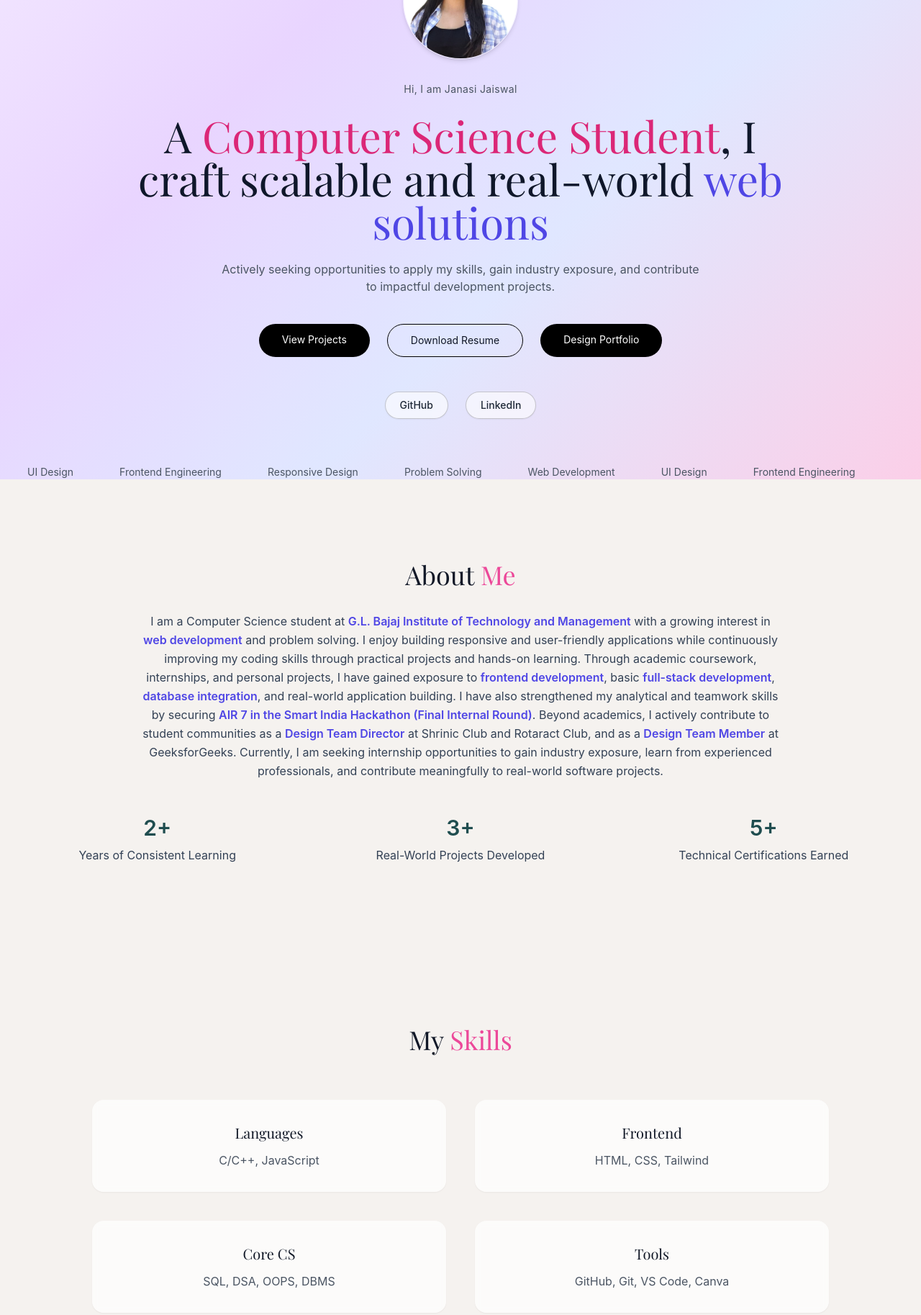
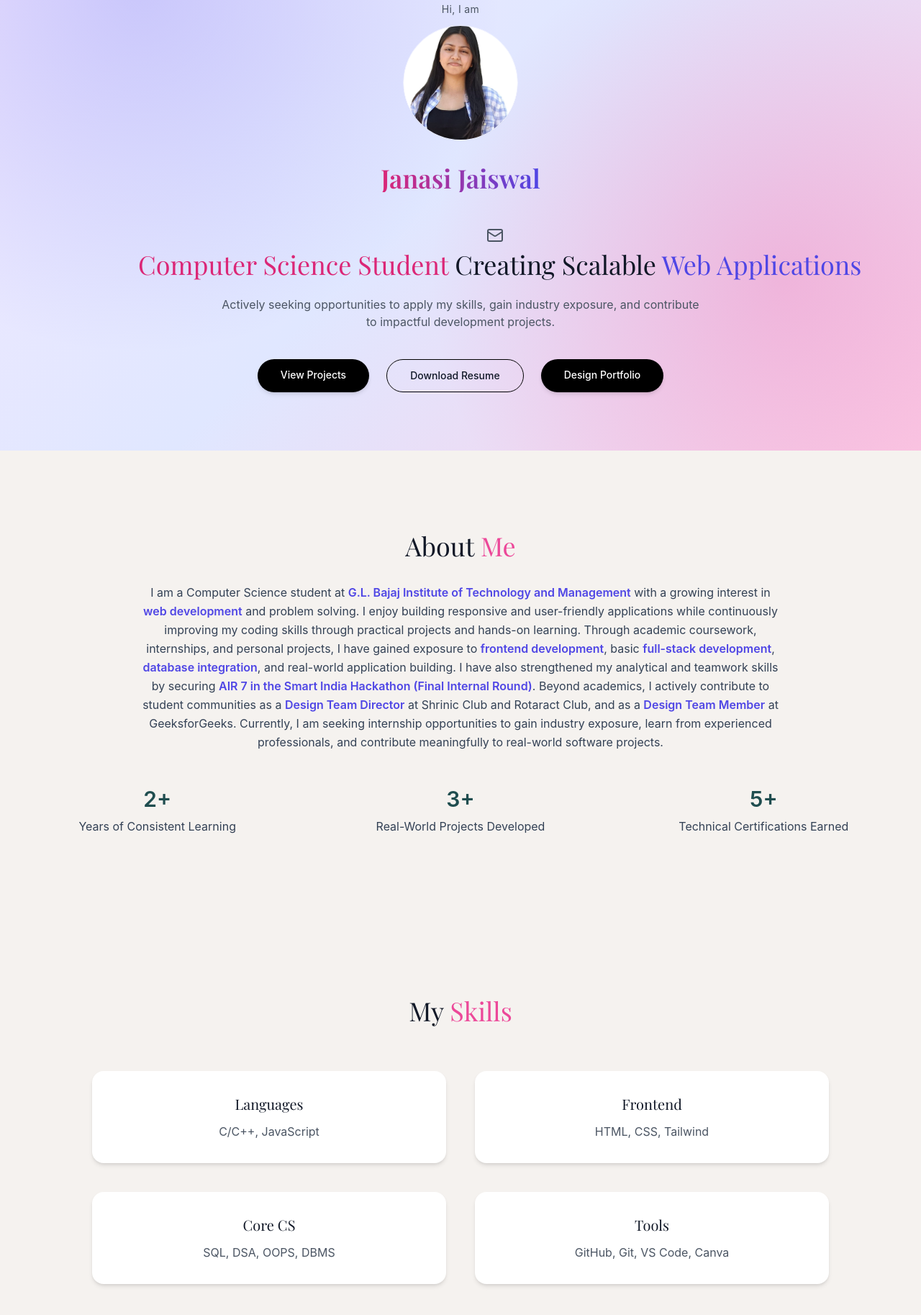
Before and after one commit to Janasi8/janasi-portfolio, a plain HTML site: page index.html in a window 1280 px wide. Shown: the part 174-2001 px from the top of the page at 72% size. Drawn offline with nearby package versions, Linux system fonts and the light colour scheme.

Commit message:
updated code

```diff
--- a/index.html
+++ b/index.html
@@ -4,29 +4,49 @@
 <meta charset="UTF-8">
 <meta name="viewport" content="width=device-width, initial-scale=1.0">
 <title>Janasi Jaiswal</title>
-
+<script src="https://cdn.jsdelivr.net/npm/particles.js@2.0.0/particles.min.js"></script>
 <link href="https://fonts.googleapis.com/css2?family=Playfair+Display:wght@400;600;700&display=swap" rel="stylesheet">
 <script src="https://cdn.tailwindcss.com"></script>
-
+<script src="https://unpkg.com/lucide@latest"></script>
 <style>
 body{
   font-family: 'Inter', sans-serif;
-  background:#f5f2ef;
   color:#111827;
+
+  position: relative;
+  z-index: 1;
+
+  background: linear-gradient(
+    120deg,
+    #f5f2ef 0%,
+    #f8f4ff 25%,
+    #eef2ff 50%,
+    #fff1f6 75%,
+    #f5f2ef 100%
+  );
+  background-size: 300% 300%;
+  animation: gradientMove 15s ease infinite;
 }
 
+@keyframes gradientMove {
+  0%{background-position:0% 50%;}
+  50%{background-position:100% 50%;}
+  100%{background-position:0% 50%;}
+}
+html{
+  scroll-behavior: smooth;
+}
 
 /* EXACT HERO GRADIENT SHADE */
 .hero-bg{
-  background: linear-gradient(
-    135deg,
-    #f3e8ff 0%,
-    #e9d5ff 30%,
-    #e0e7ff 60%,
-    #fbcfe8 100%
-  );
+  background:
+  radial-gradient(circle at 15% 20%, rgba(99,102,241,0.25), transparent 40%),
+  radial-gradient(circle at 85% 70%, rgba(236,72,153,0.25), transparent 40%),
+  linear-gradient(135deg,#f3e8ff,#e0e7ff,#fbcfe8);
+
+  position: relative;
+  overflow: hidden;
 }
-
 .serif{
   font-family: 'Playfair Display', serif;
 }
@@ -34,15 +54,25 @@ body{
 </head>
 
 <body>
+  <div id="particles-js"></div>
 <!-- NAVBAR -->
 <nav class="fixed top-0 w-full z-50 backdrop-blur-md bg-white/40 border-b border-black/5">
 
   <div class="max-w-7xl mx-auto px-8 py-4 flex justify-between items-center">
+<div class="flex items-center gap-3">
 
-    <!-- Logo -->
-    <h2 class="serif text-lg font-semibold text-gray-800">
-      Janasi
-    </h2>
+  <!-- JJ Logo -->
+  <div class="w-9 h-9 rounded-full bg-gradient-to-br from-pink-500 to-indigo-500
+              flex items-center justify-center text-white font-semibold text-sm shadow-md">
+    JJ
+  </div>
+
+  <!-- Name -->
+  <h2 class="serif text-lg font-semibold text-gray-800">
+    Janasi Jaiswal
+  </h2>
+
+</div>
 
     <!-- Links -->
     <ul class="hidden md:flex gap-10 text-sm text-gray-700">
@@ -66,74 +96,91 @@ body{
   </div>
 
 </nav>
+<div class="fixed top-20 left-20 w-72 h-72 bg-pink-300 rounded-full blur-3xl opacity-30 -z-10"></div>
+<div class="fixed bottom-20 right-20 w-72 h-72 bg-indigo-300 rounded-full blur-3xl opacity-30 -z-10"></div>
+
 <!-- HERO -->
+
 <section id="home" class="hero-bg min-h-screen flex flex-col items-center justify-center text-center px-6 pt-24 scroll-mt-24">
+<canvas id="tech-bg" class="absolute inset-0 -z-10"></canvas>
+<p class="text-sm tracking-wide text-gray-600 mb-3">
+  Hi, I am
+</p>
+
+
 <!-- IMAGE -->
 <div class="mb-8 flex justify-center">
-  <img src="./images/photo.jpeg"
-  class="w-32 h-32 md:w-40 md:h-40 object-cover rounded-full shadow-md border border-white/50">
+  <div class="w-32 h-32 md:w-40 md:h-40 overflow-hidden rounded-full">
+    <img src="./images/photo.jpeg"
+      class="w-full h-full object-cover rounded-full shadow-md border border-white/50 transition-transform duration-300 hover:scale-105">
+  </div>
+</div>
+<h2 class="serif text-3xl md:text-4xl font-semibold bg-gradient-to-r
+           from-pink-600 to-indigo-600 bg-clip-text text-transparent mb-6">
+  Janasi Jaiswal
+</h2>
+<!-- Social Links -->
+<div class="flex items-center justify-center gap-8 text-gray-600 text-xl mt-4">
+
+  <!-- GitHub -->
+  <a href="https://github.com/Janasi8" target="_blank"
+     class="p-2 rounded-full hover:bg-gray-100 hover:text-black
+     transition-all duration-300 transform hover:-translate-y-1 hover:scale-110">
+    <i data-lucide="github" class="w-6 h-6"></i>
+  </a>
+
+  <!-- LinkedIn -->
+  <a href="https://www.linkedin.com/in/janasi-jaiswal-9904312a1" target="_blank"
+     class="p-2 rounded-full hover:bg-blue-50 hover:text-blue-600
+     transition-all duration-300 transform hover:-translate-y-1 hover:scale-110">
+    <i data-lucide="linkedin" class="w-6 h-6"></i>
+  </a>
+
+  <!-- Email -->
+  <a href="mailto:janasijaiswal@gmail.com"
+     class="p-2 rounded-full hover:bg-pink-50 hover:text-pink-600
+     transition-all duration-300 transform hover:-translate-y-1 hover:scale-110">
+    <i data-lucide="mail" class="w-6 h-6"></i>
+  </a>
+
 </div>
 
-<p class="text-sm tracking-wide text-gray-600 mb-6">
-Hi, I am Janasi Jaiswal
-</p>
-<h1 class="serif text-4xl md:text-6xl leading-relaxed max-w-4xl text-slate-900">
-  A <span class="text-pink-600">Computer Science Student</span>, I craft
-  scalable and real-world
-  <span class="text-indigo-600">web solutions</span>
+<h1 class="serif text-3xl md:text-4xl leading-relaxed max-w-4xl mx-auto md:whitespace-nowrap">
+  <span class="text-pink-600">Computer Science Student</span>
+  Creating Scalable
+  <span class="text-indigo-600">Web Applications</span>
 </h1>
-
 <p class="mt-6 text-gray-600 max-w-2xl">
 Actively seeking opportunities to apply my skills, gain industry exposure, and contribute to impactful development projects.
 </p>
 
 <!-- Buttons -->
-<div class="mt-10 flex gap-6">
+<div class="mt-10 flex flex-wrap justify-center gap-6">
+
   <a href="#projects"
-     class="px-8 py-3 rounded-full bg-black text-white text-sm hover:opacity-80 transition">
+     class="px-8 py-3 rounded-full bg-black text-white text-sm font-medium
+     shadow-md hover:shadow-lg hover:scale-105 transition-all duration-300">
     View Projects
   </a>
 
   <a href="resume_janasi.pdf" download
-     class="px-8 py-3 rounded-full border border-black text-sm hover:bg-black hover:text-white transition">
+     class="px-8 py-3 rounded-full border border-black text-sm font-medium
+     hover:bg-black hover:text-white hover:scale-105 transition-all duration-300">
     Download Resume
   </a>
+
   <a href="Design_portfolio.pdf"
-     class="px-8 py-3 rounded-full bg-black text-white text-sm hover:opacity-80 transition">
-Design Portfolio
-  </a>
-</div>
-
-<!-- Social Links -->
-<div class="mt-12 flex justify-center gap-6">
-
-  <a href="https://github.com/Janasi8" target="_blank"
-     class="px-5 py-2 rounded-full border border-black/20 bg-white/60 backdrop-blur-sm text-gray-800 text-sm font-medium shadow-sm hover:bg-pink-100 hover:text-pink-700 hover:border-pink-300 transition">
-     GitHub
-  </a>
-
-  <a href="https://www.linkedin.com/in/janasi-jaiswal-9904312a1" target="_blank"
-     class="px-5 py-2 rounded-full border border-black/20 bg-white/60 backdrop-blur-sm text-gray-800 text-sm font-medium shadow-sm hover:bg-indigo-100 hover:text-indigo-700 hover:border-indigo-300 transition">
-     LinkedIn
+     class="px-8 py-3 rounded-full bg-black text-white text-sm font-medium
+     shadow-md hover:shadow-lg hover:scale-105 transition-all duration-300">
+    Design Portfolio
   </a>
 
 </div>
 
 
+
 </h1>
 
-<div class="mt-16 w-full overflow-hidden">
-<div class="flex gap-16 animate-marquee whitespace-nowrap text-gray-600 text-sm">
-<span>Web Development</span>
-<span>UI Design</span>
-<span>Frontend Engineering</span>
-<span>Responsive Design</span>
-<span>Problem Solving</span>
-<span>Web Development</span>
-<span>UI Design</span>
-<span>Frontend Engineering</span>
-</div>
-</div>
 
 </section>
 
@@ -183,26 +230,46 @@ Currently, I am seeking internship opportunities to gain industry exposure, lear
 My <span class="text-pink-500">Skills</span>
 </h2>
 
+
 <div class="max-w-5xl mx-auto grid md:grid-cols-2 gap-10">
 
-<div class="bg-white/70 backdrop-blur-sm p-8 rounded-2xl shadow-sm text-center">
-<h3 class="serif text-xl mb-3">Languages</h3>
-<p class="text-gray-600">C/C++, JavaScript</p>
+<div class="group p-8 rounded-2xl shadow-md text-center bg-white
+transition-all duration-300 transform
+hover:-translate-y-3 hover:scale-105 hover:shadow-2xl
+hover:bg-gradient-to-br hover:from-pink-200 hover:to-indigo-200">
+
+<h3 class="serif text-xl mb-3 group-hover:text-indigo-700 transition">
+Languages
+</h3>
+
+<p class="text-gray-600 group-hover:text-gray-800 transition">
+C/C++, JavaScript
+</p>
+
 </div>
 
-<div class="bg-white/70 backdrop-blur-sm p-8 rounded-2xl shadow-sm text-center">
-<h3 class="serif text-xl mb-3">Frontend</h3>
-<p class="text-gray-600">HTML, CSS, Tailwind</p>
+<div class="group p-8 rounded-2xl shadow-md text-center bg-white
+transition-all duration-300 transform
+hover:-translate-y-3 hover:scale-105 hover:shadow-2xl
+hover:bg-gradient-to-br hover:from-pink-200 hover:to-indigo-200">
+<h3 class="serif text-xl mb-3 group-hover:text-indigo-700 transition">Frontend</h3>
+<p class="text-gray-600 group-hover:text-gray-800 transition">HTML, CSS, Tailwind</p>
 </div>
 
-<div class="bg-white/70 backdrop-blur-sm p-8 rounded-2xl shadow-sm text-center">
-<h3 class="serif text-xl mb-3">Core CS</h3>
-<p class="text-gray-600">SQL, DSA, OOPS, DBMS</p>
+<div class="group p-8 rounded-2xl shadow-md text-center bg-white
+transition-all duration-300 transform
+hover:-translate-y-3 hover:scale-105 hover:shadow-2xl
+hover:bg-gradient-to-br hover:from-pink-200 hover:to-indigo-200">
+<h3 class="serif text-xl mb-3 group-hover:text-indigo-700 transition">Core CS</h3>
+<p class="text-gray-600 group-hover:text-gray-800 transition">SQL, DSA, OOPS, DBMS</p>
 </div>
 
-<div class="bg-white/70 backdrop-blur-sm p-8 rounded-2xl shadow-sm text-center">
-<h3 class="serif text-xl mb-3">Tools</h3>
-<p class="text-gray-600">GitHub, Git, VS Code, Canva</p>
+<div class="group p-8 rounded-2xl shadow-md text-center bg-white
+transition-all duration-300 transform
+hover:-translate-y-3 hover:scale-105 hover:shadow-2xl
+hover:bg-gradient-to-br hover:from-pink-200 hover:to-indigo-200">
+<h3 class="serif text-xl mb-3 group-hover:text-indigo-700 transition">Tools</h3>
+<p class="text-gray-600 group-hover:text-gray-800 transition">GitHub, Git, VS Code, Canva</p>
 </div>
 
 </div>
@@ -352,7 +419,7 @@ My <span class="text-pink-500">Projects</span>
 
 <div class="max-w-6xl mx-auto grid md:grid-cols-2 gap-12">
 
-<div class="bg-white/70 backdrop-blur-sm rounded-2xl shadow-sm overflow-hidden hover:shadow-md transition">
+<div class="bg-white/70 backdrop-blur-sm rounded-2xl shadow-sm overflow-hidden hover:shadow-xl transition transform hover:-translate-y-2 duration-300">
 
 <img src="./images/Blood_donor.png" class="w-full h-52 object-cover">
 
@@ -391,7 +458,7 @@ Live Demo
 </div>
 </div>
 <!-- HIRE ME PORTAL -->
-<div class="bg-white/70 backdrop-blur-sm rounded-2xl shadow-sm overflow-hidden hover:shadow-md transition">
+<div class="bg-white/70 backdrop-blur-sm rounded-2xl shadow-sm overflow-hidden hover:shadow-xl transition transform hover:-translate-y-2 duration-300">
 
 <img src="./images/Hire_Me.png" class="w-full h-52 object-cover">
 
@@ -431,7 +498,7 @@ Live Demo
 </div>
 </div>
 <!-- FOODIE DELIVERY -->
-<div class="bg-white/70 backdrop-blur-sm rounded-2xl shadow-sm overflow-hidden hover:shadow-md transition">
+<div class="bg-white/70 backdrop-blur-sm rounded-2xl shadow-sm overflow-hidden hover:shadow-xl transition transform hover:-translate-y-2 duration-300">
 
 <img src="./images/Foodie.png" class="w-full h-52 object-cover">
 
@@ -614,6 +681,9 @@ type();
   animation: marquee 18s linear infinite;
 }
 </style>
+<script>
+  lucide.createIcons();
+</script>
 
 </body>
 </html>
```
